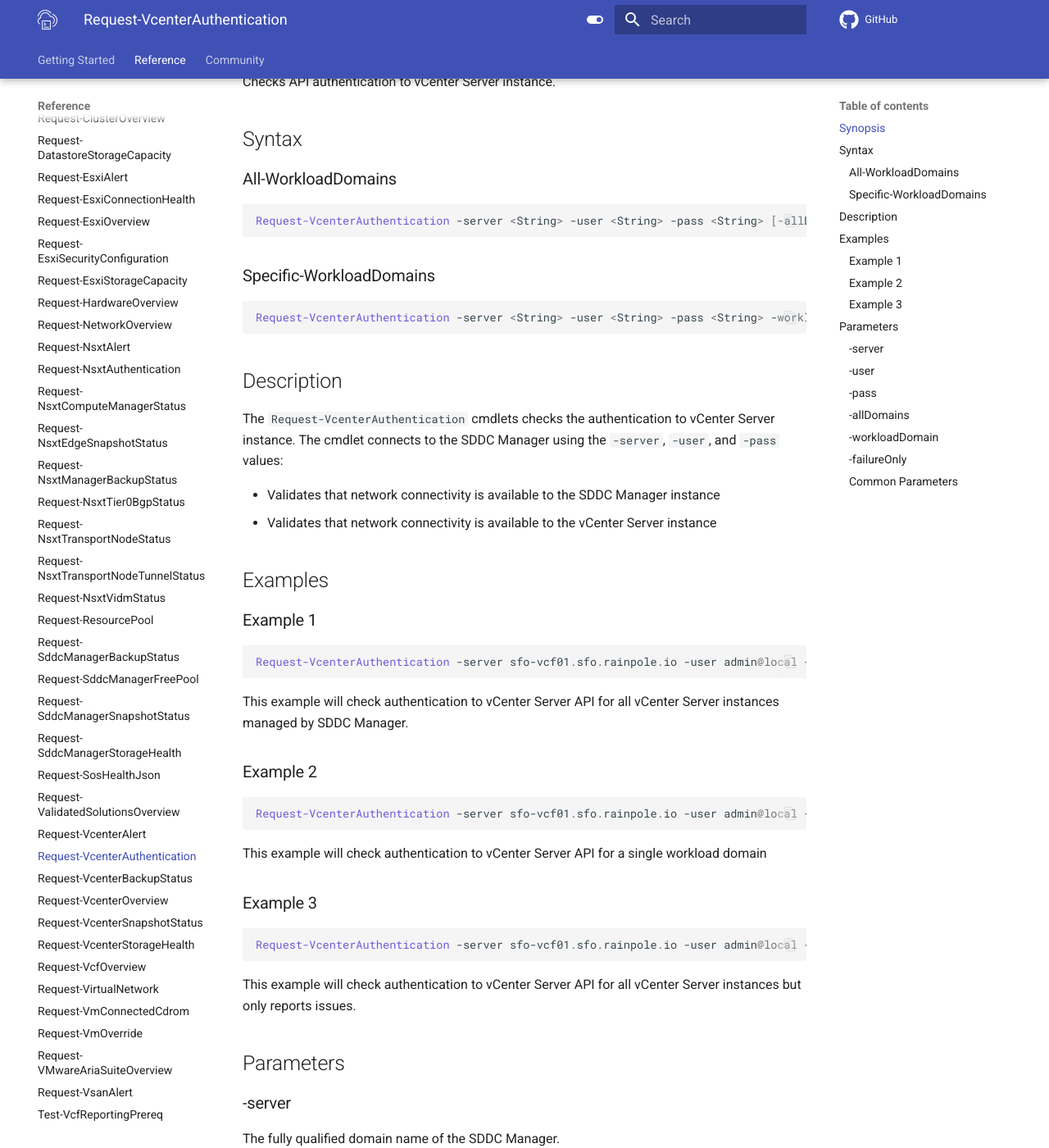
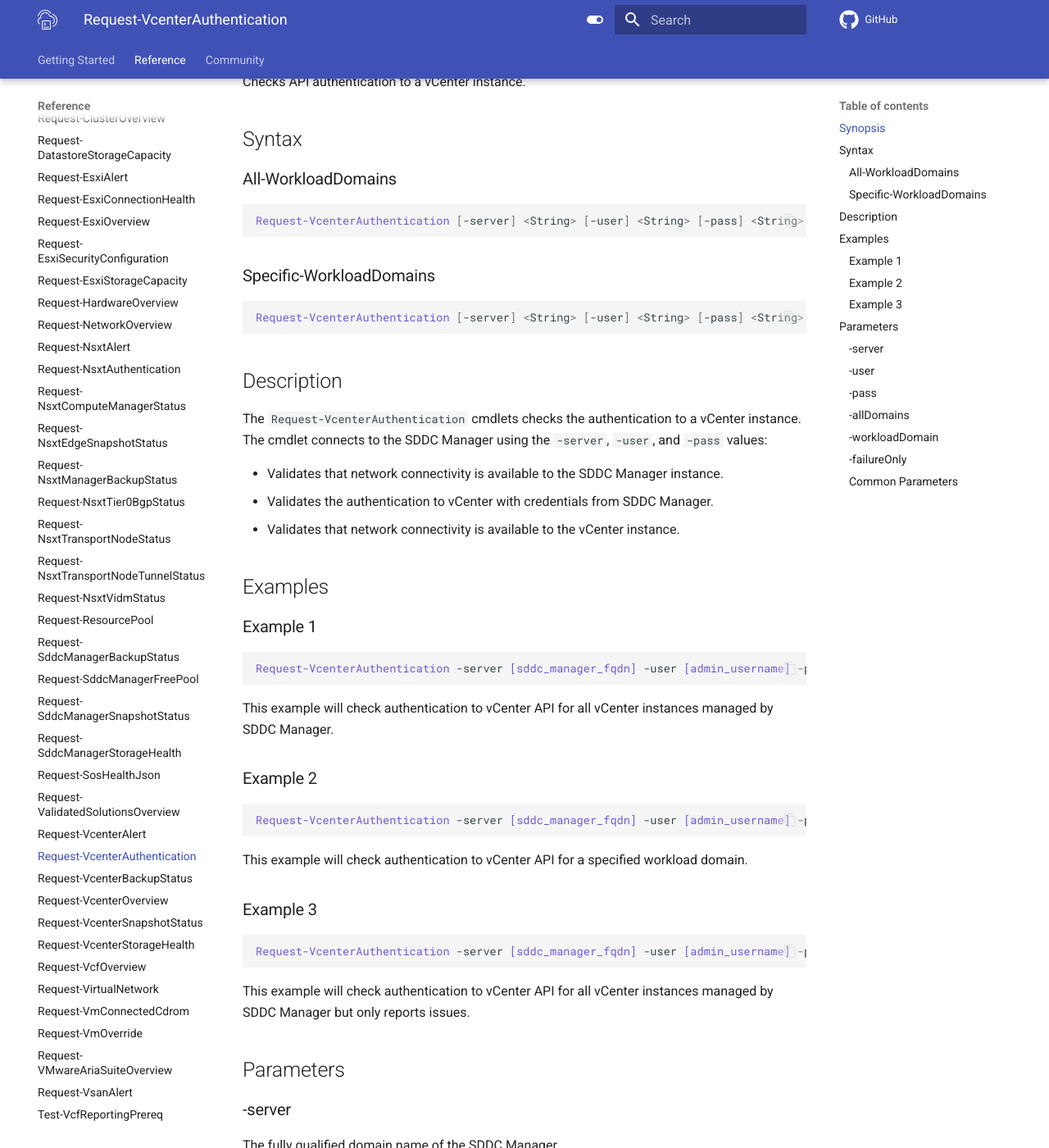
Before and after one commit to vmware/powershell-module-for-vmware-cloud-foundation-reporting, an MkDocs documentation site: the page built from docs/documentation/functions/Request-VcenterAuthentication.md, in a window 1280 px wide and 1400 px high, scrolled down 192 px. Shown: the whole window at 82% size. Built offline with MkDocs 1.6.1 and Material for MkDocs 9.7.7, drawn with Linux system fonts in a browser that asks for light colours; comment, search, counter and statistics services are not loaded; the version menu is left out.

Commit message:
docs:sanitize-examples
- Updated Request-ValidatedSolutionOverview.md doc to sanitize all the example variables, add brackets and punctuation.
- Updated Request-VcenterAlert.md doc to sanitize all the example variables, add brackets and punctuation.
- Updated Request-VcenterAuthentication.md doc to sanitize all the example variables, add brackets and punctuation.
- Updated Request-VcenterBackupStatus.md doc to sanitize all the example variables, add brackets and punctuation.
- Updated Request-VcenterOverview.md doc to sanitize all the example variables, add brackets and punctuation.

Signed-off-by: Andy Beltz <andy.beltz@broadcom.com>

````diff
--- a/docs/documentation/functions/Request-VcenterAuthentication.md
+++ b/docs/documentation/functions/Request-VcenterAuthentication.md
@@ -2,55 +2,56 @@
 
 ## Synopsis
 
-Checks API authentication to vCenter Server instance.
+Checks API authentication to a vCenter instance.
 
 ## Syntax
 
 ### All-WorkloadDomains
 
 ```powershell
-Request-VcenterAuthentication -server <String> -user <String> -pass <String> [-allDomains] [-failureOnly] [<CommonParameters>]
+Request-VcenterAuthentication [-server] <String> [-user] <String> [-pass] <String> [-allDomains] [-failureOnly] [<CommonParameters>]
 ```
 
 ### Specific-WorkloadDomains
 
 ```powershell
-Request-VcenterAuthentication -server <String> -user <String> -pass <String> -workloadDomain <String> [-failureOnly] [<CommonParameters>]
+Request-VcenterAuthentication [-server] <String> [-user] <String> [-pass] <String> [-workloadDomain] <String> [-failureOnly] [<CommonParameters>]
 ```
 
 ## Description
 
-The `Request-VcenterAuthentication` cmdlets checks the authentication to vCenter Server instance.
+The `Request-VcenterAuthentication` cmdlets checks the authentication to a vCenter instance.
 The cmdlet connects to the SDDC Manager using the `-server`, `-user`, and `-pass` values:
 
-- Validates that network connectivity is available to the SDDC Manager instance
-- Validates that network connectivity is available to the vCenter Server instance
+- Validates that network connectivity is available to the SDDC Manager instance.
+- Validates the authentication to vCenter with credentials from SDDC Manager.
+- Validates that network connectivity is available to the vCenter instance.
 
 ## Examples
 
 ### Example 1
 
 ```powershell
-Request-VcenterAuthentication -server sfo-vcf01.sfo.rainpole.io -user admin@local -pass VMw@re1!VMw@re1! -allDomains
+Request-VcenterAuthentication -server [sddc_manager_fqdn] -user [admin_username] -pass [admin_password] -allDomains
 ```
 
-This example will check authentication to vCenter Server API for all vCenter Server instances managed by SDDC Manager.
+This example will check authentication to vCenter API for all vCenter instances managed by SDDC Manager.
 
 ### Example 2
 
 ```powershell
-Request-VcenterAuthentication -server sfo-vcf01.sfo.rainpole.io -user admin@local -pass VMw@re1!VMw@re1! -workloadDomain sfo-w01
+Request-VcenterAuthentication -server [sddc_manager_fqdn] -user [admin_username] -pass [admin_password] -workloadDomain [workload_domain_name]
 ```
 
-This example will check authentication to vCenter Server API for a single workload domain
+This example will check authentication to vCenter API for a specified workload domain.
 
 ### Example 3
 
 ```powershell
-Request-VcenterAuthentication -server sfo-vcf01.sfo.rainpole.io -user admin@local -pass VMw@re1!VMw@re1! -allDomains -failureOnly
+Request-VcenterAuthentication -server [sddc_manager_fqdn] -user [admin_username] -pass [admin_password] -allDomains -failureOnly
 ```
 
-This example will check authentication to vCenter Server API for all vCenter Server instances but only reports issues.
+This example will check authentication to vCenter API for all vCenter instances managed by SDDC Manager but only reports issues.
 
 ## Parameters
 
````
Also changed, not shown: docs/documentation/functions/Request-ValidatedSolutionOverview.md (+6 -6 lines), docs/documentation/functions/Request-VcenterAlert.md (+11 -11 lines), docs/documentation/functions/Request-VcenterBackupStatus.md (+10 -10 lines), docs/documentation/functions/Request-VcenterOverview.md (+8 -8 lines).
